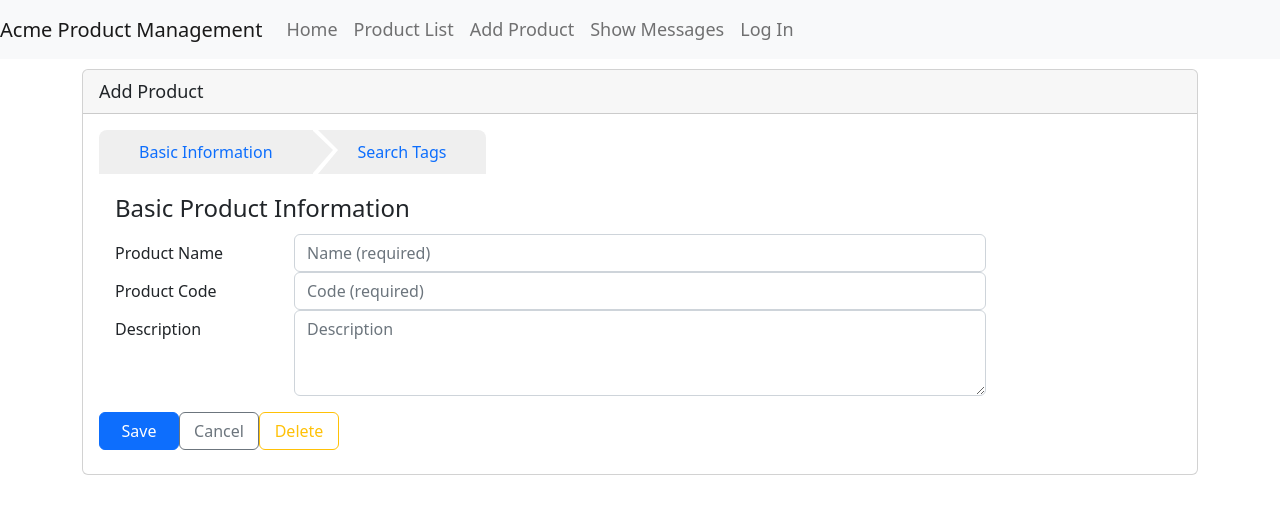
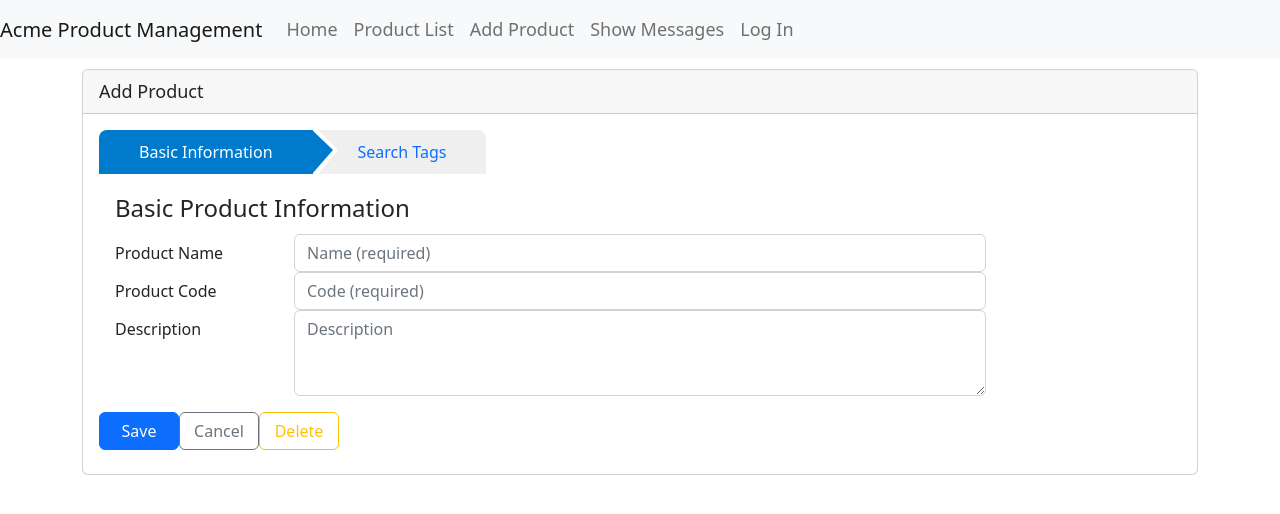
Before and after one commit to Dilan-Lakshitha/APM-Start-master, an Angular app: page /products/0/edit/info in a window 1280 px wide. Shown: the top 514 px of the page. Built offline with nearby package versions, Linux system fonts and the light colour scheme; what angular-in-memory-web-api would draw is missing.

Commit message:
backgroudnd color change

```diff
--- a/src/app/products/product-edit/product-edit.component.html
+++ b/src/app/products/product-edit/product-edit.component.html
@@ -6,9 +6,11 @@
   <div class="card-body"
        *ngIf="product">
     <div class="wizard">
-      <a [routerLink]="['info']">
+      <a [routerLink]="['info']"
+        routerLinkActive="active">
         Basic Information</a>
-      <a [routerLink]="['tags']">
+      <a [routerLink]="['tags']"
+        routerLinkActive="active">
         Search Tags</a>
     </div>
     <router-outlet></router-outlet>
```
